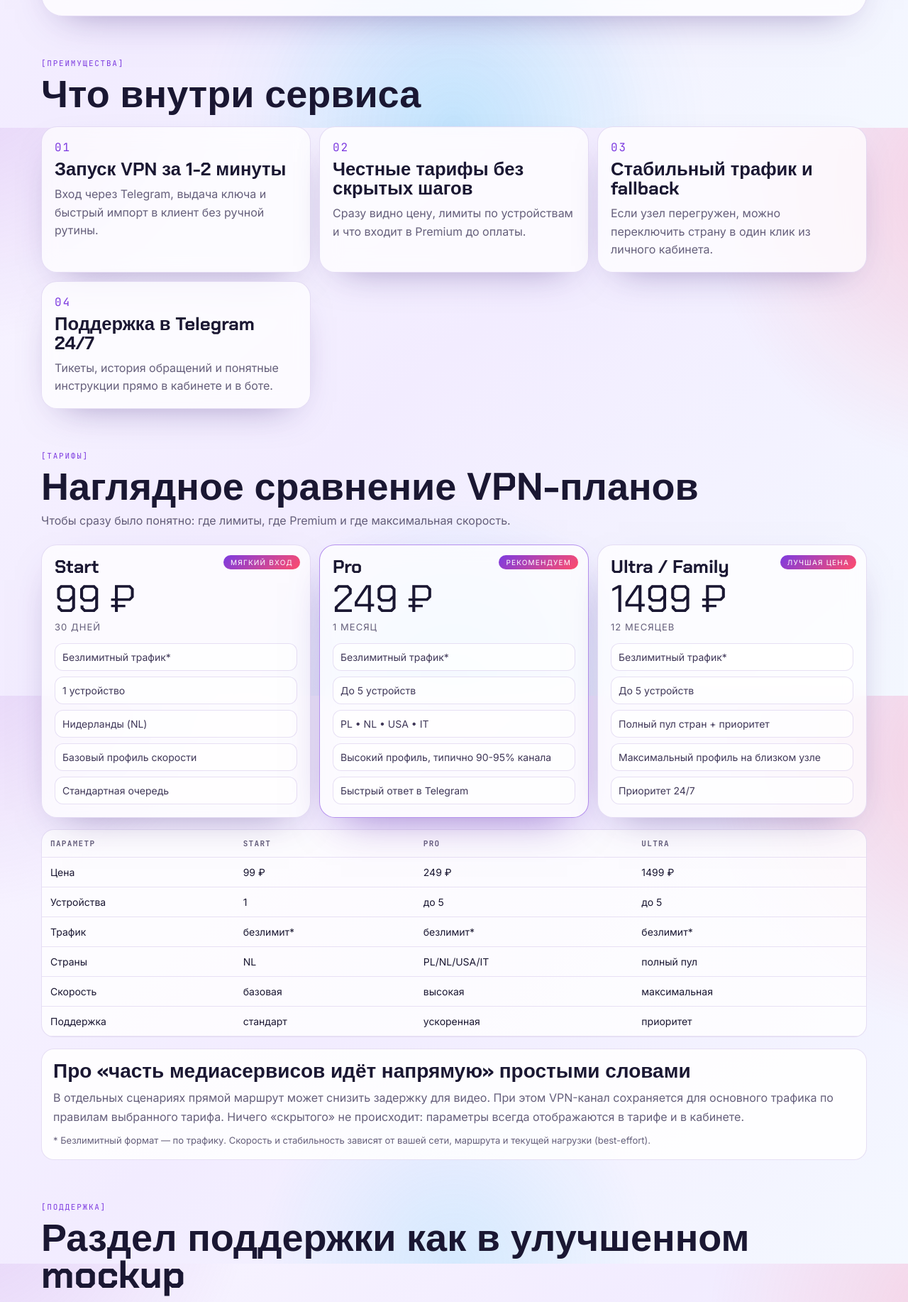
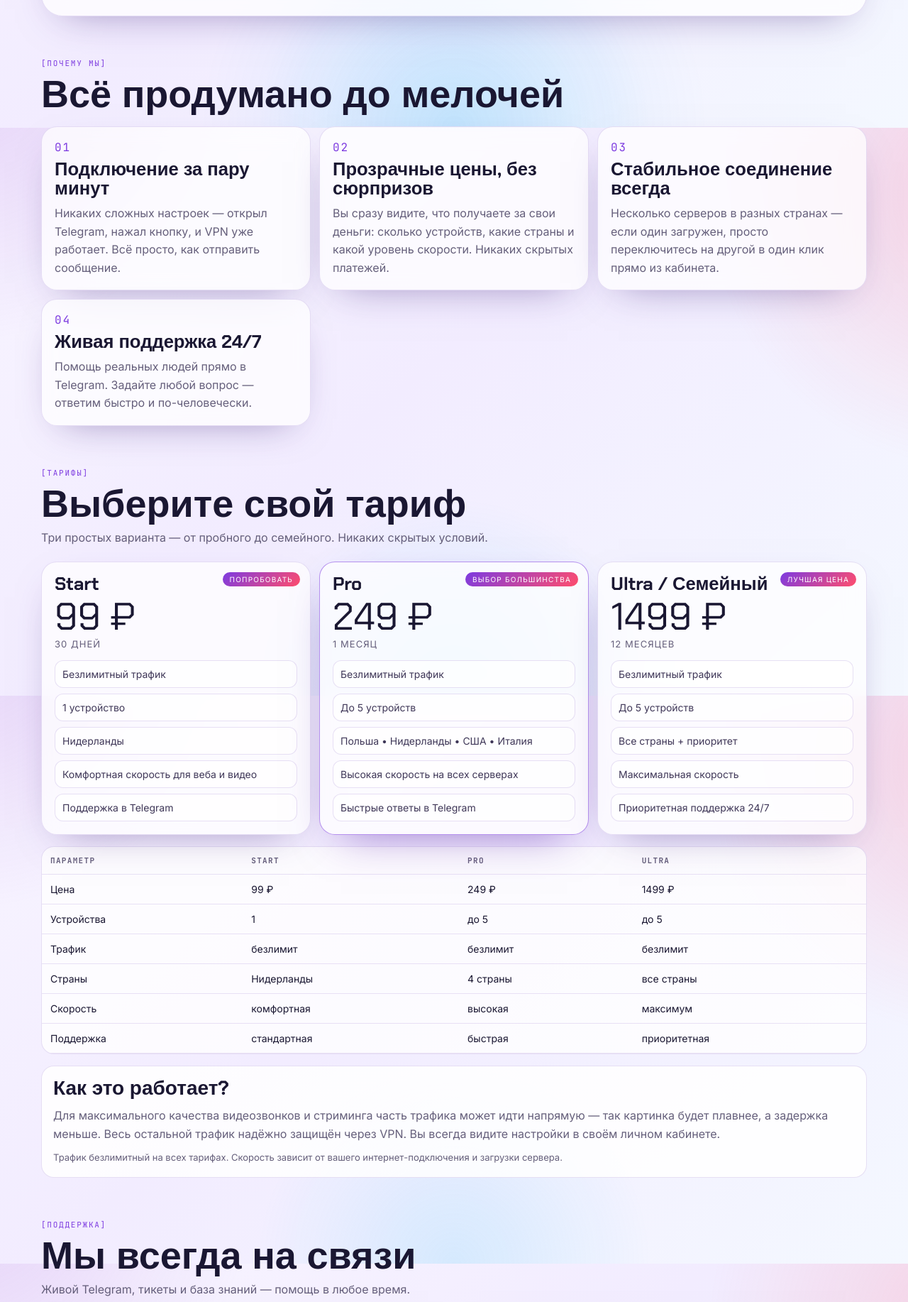
Before and after one commit to Kiwunaka/portal, a Next.js app in the folder marketing/: page / in a window 1280 px wide. Shown: the part 620-2454 px from the top of the page at 71% size. Built offline with nearby package versions, Linux system fonts and the light colour scheme; no server answers.

Commit message:
feat(marketing): refresh landing and checkout copy design

```diff
--- a/marketing/src/app/page.tsx
+++ b/marketing/src/app/page.tsx
@@ -47,20 +47,20 @@
 
 const FEATURES = [
   {
-    title: "Запуск VPN за 1-2 минуты",
-    desc: "Вход через Telegram, выдача ключа и быстрый импорт в клиент без ручной рутины.",
+    title: "Подключение за пару минут",
+    desc: "Никаких сложных настроек — открыл Telegram, нажал кнопку, и VPN уже работает. Всё просто, как отправить сообщение.",
   },
   {
-    title: "Честные тарифы без скрытых шагов",
-    desc: "Сразу видно цену, лимиты по устройствам и что входит в Premium до оплаты.",
+    title: "Прозрачные цены, без сюрпризов",
+    desc: "Вы сразу видите, что получаете за свои деньги: сколько устройств, какие страны и какой уровень скорости. Никаких скрытых платежей.",
   },
   {
-    title: "Стабильный трафик и fallback",
-    desc: "Если узел перегружен, можно переключить страну в один клик из личного кабинета.",
+    title: "Стабильное соединение всегда",
+    desc: "Несколько серверов в разных странах — если один загружен, просто переключитесь на другой в один клик прямо из кабинета.",
   },
   {
-    title: "Поддержка в Telegram 24/7",
-    desc: "Тикеты, история обращений и понятные инструкции прямо в кабинете и в боте.",
+    title: "Живая поддержка 24/7",
+    desc: "Помощь реальных людей прямо в Telegram. Задайте любой вопрос — ответим быстро и по-человечески.",
   },
 ];
 
@@ -70,65 +70,69 @@
     name: "Start",
     price: "99 ₽",
     period: "30 дней",
-    badge: "Мягкий вход",
-    traffic: "Безлимитный трафик*",
+    badge: "Попробовать",
+    traffic: "Безлимитный трафик",
     devices: "1 устройство",
-    countries: "Нидерланды (NL)",
-    speed: "Базовый профиль скорости",
-    support: "Стандартная очередь",
+    countries: "Нидерланды",
+    speed: "Комфортная скорость для веба и видео",
+    support: "Поддержка в Telegram",
   },
   {
     code: "pro_249",
     name: "Pro",
     price: "249 ₽",
     period: "1 месяц",
-    badge: "Рекомендуем",
-    traffic: "Безлимитный трафик*",
+    badge: "Выбор большинства",
+    traffic: "Безлимитный трафик",
     devices: "До 5 устройств",
-    countries: "PL • NL • USA • IT",
-    speed: "Высокий профиль, типично 90-95% канала",
-    support: "Быстрый ответ в Telegram",
+    countries: "Польша • Нидерланды • США • Италия",
+    speed: "Высокая скорость на всех серверах",
+    support: "Быстрые ответы в Telegram",
     highlight: true,
   },
   {
     code: "ultra_1499",
-    name: "Ultra / Family",
+    name: "Ultra / Семейный",
     price: "1499 ₽",
     period: "12 месяцев",
     badge: "Лучшая цена",
-    traffic: "Безлимитный трафик*",
+    traffic: "Безлимитный трафик",
     devices: "До 5 устройств",
-    countries: "Полный пул стран + приоритет",
-    speed: "Максимальный профиль на близком узле",
-    support: "Приоритет 24/7",
+    countries: "Все страны + приоритет",
+    speed: "Максимальная скорость",
+    support: "Приоритетная поддержка 24/7",
   },
 ];
 
 const PLAN_COMPARISON = [
   { metric: "Цена", start: "99 ₽", pro: "249 ₽", ultra: "1499 ₽" },
   { metric: "Устройства", start: "1", pro: "до 5", ultra: "до 5" },
-  { metric: "Трафик", start: "безлимит*", pro: "безлимит*", ultra: "безлимит*" },
-  { metric: "Страны", start: "NL", pro: "PL/NL/USA/IT", ultra: "полный пул" },
-  { metric: "Скорость", start: "базовая", pro: "высокая", ultra: "максимальная" },
-  { metric: "Поддержка", start: "стандарт", pro: "ускоренная", ultra: "приоритет" },
+  { metric: "Трафик", start: "безлимит", pro: "безлимит", ultra: "безлимит" },
+  { metric: "Страны", start: "Нидерланды", pro: "4 страны", ultra: "все страны" },
+  { metric: "Скорость", start: "комфортная", pro: "высокая", ultra: "максимум" },
+  { metric: "Поддержка", start: "стандартная", pro: "быстрая", ultra: "приоритетная" },
 ];
 
 const FAQS = [
   {
-    q: "Что значит: часть медиасервисов может идти напрямую?",
-    a: "Для некоторых потоковых сценариев прямой маршрут может дать меньшую задержку и стабильнее воспроизведение. VPN-канал при этом остается для основного трафика согласно вашему тарифу.",
+    q: "Как быстро я смогу начать?",
+    a: "Буквально за пару минут. Откройте бота в Telegram → выберите тариф → оплатите → скачайте ключ. Никаких инструкций на 10 страниц — всё интуитивно.",
   },
   {
-    q: "Где наглядно видно, какой тариф лучше?",
-    a: "В блоке сравнения выше: цена, устройства, скорость, страны и поддержка. Можно быстро понять разницу между Start, Pro и Ultra без скрытых условий.",
+    q: "Какой тариф мне подходит?",
+    a: "Start — если хотите просто попробовать VPN на одном устройстве. Pro — если пользуетесь с телефона и ноутбука и важна скорость. Ultra — для всей семьи на год, самая выгодная цена за месяц.",
   },
   {
-    q: "Premium (Pro/Ultra) безлимитный или лимитный?",
-    a: "По трафику — безлимитный формат best-effort. Фактическая скорость зависит от вашей сети, локации и текущей нагрузки на узел.",
+    q: "Есть ограничения по трафику?",
+    a: "Нет, трафик безлимитный на всех тарифах. Скорость зависит от вашего интернет-провайдера и загруженности сервера, но мы постоянно следим, чтобы всё работало быстро.",
   },
   {
-    q: "Как быстро начать использовать VPN?",
-    a: "Откройте Telegram-бота или WebApp, выберите тариф, оплатите и импортируйте ключ в приложение. Обычно это 1-2 минуты.",
+    q: "А если что-то не работает?",
+    a: "Напишите нам в Telegram — живые люди помогут в любое время суток. Обычно отвечаем в течение нескольких минут.",
+  },
+  {
+    q: "Мои данные в безопасности?",
+    a: "Мы храним только минимум, необходимый для работы аккаунта. Никакой рекламы, никаких продаж ваших данных третьим лицам. Подробнее — в политике конфиденциальности.",
   },
 ];
 
@@ -280,15 +284,15 @@
 
       <main id="main-content" className="lp-main">
         <section className="lp-hero">
-          <div className="lp-kicker">PORTAL VPN • RUB CHECKOUT • ЛИЧНЫЙ КАБИНЕТ</div>
+          <div className="lp-kicker">PORTAL VPN • ОПЛАТА В РУБЛЯХ • ЛИЧНЫЙ КАБИНЕТ</div>
           <h1>
-            Быстрый и понятный
+            Интернет без границ —
             <br />
-            <span>VPN для семьи и работы</span>
+            <span>просто и безопасно</span>
           </h1>
           <p>
-            Подключение через Telegram, наглядное сравнение тарифов, оплата в рублях и поддержка 24/7.
-            Всё, что нужно: ключ, устройства, тариф и помощь, в одном месте.
+            Подключи VPN за 2 минуты прямо из Telegram. Оплата в рублях,
+            понятные тарифы без подводных камней и живая поддержка 24/7.
           </p>
           <div className="lp-hero-actions">
             <a href={CHECKOUT_URL} target="_blank" rel="noreferrer" className="lp-btn lp-btn--primary">
@@ -316,8 +320,8 @@
 
         <section id="features" className="lp-section">
           <div className="lp-section-head">
-            <span>[Преимущества]</span>
-            <h2>Что внутри сервиса</h2>
+            <span>[Почему мы]</span>
+            <h2>Всё продумано до мелочей</h2>
           </div>
           <div className="lp-feature-grid">
             {FEATURES.map((item, idx) => (
@@ -333,8 +337,8 @@
         <section id="pricing" className="lp-section">
           <div className="lp-section-head">
             <span>[Тарифы]</span>
-            <h2>Наглядное сравнение VPN-планов</h2>
-            <p>Чтобы сразу было понятно: где лимиты, где Premium и где максимальная скорость.</p>
+            <h2>Выберите свой тариф</h2>
+            <p>Три простых варианта — от пробного до семейного. Никаких скрытых условий.</p>
           </div>
 
           <div className="lp-plan-grid">
@@ -379,14 +383,14 @@
           </div>
 
           <div className="lp-clarify">
-            <h3>Про «часть медиасервисов идёт напрямую» простыми словами</h3>
+            <h3>Как это работает?</h3>
             <p>
-              В отдельных сценариях прямой маршрут может снизить задержку для видео. При этом VPN-канал сохраняется
-              для основного трафика по правилам выбранного тарифа. Ничего «скрытого» не происходит: параметры всегда
-              отображаются в тарифе и в кабинете.
+              Для максимального качества видеозвонков и стриминга часть трафика может идти напрямую — так картинка
+              будет плавнее, а задержка меньше. Весь остальной трафик надёжно защищён через VPN.
+              Вы всегда видите настройки в своём личном кабинете.
             </p>
             <p className="lp-disclaimer">
-              * Безлимитный формат — по трафику. Скорость и стабильность зависят от вашей сети, маршрута и текущей нагрузки (best-effort).
+              Трафик безлимитный на всех тарифах. Скорость зависит от вашего интернет-подключения и загрузки сервера.
             </p>
           </div>
         </section>
@@ -394,8 +398,8 @@
         <section id="support" className="lp-section">
           <div className="lp-section-head">
             <span>[Поддержка]</span>
-            <h2>Раздел поддержки как в улучшенном mockup</h2>
-            <p>FAQ, живой Telegram, тикеты и юридические документы — в одной точке.</p>
+            <h2>Мы всегда на связи</h2>
+            <p>Живой Telegram, тикеты и база знаний — помощь в любое время.</p>
           </div>
 
           <div className="lp-support-grid">
@@ -416,7 +420,7 @@
             <article className="lp-card">
               <h3>Личный кабинет</h3>
               <p>
-                В кабинете доступны история тикетов, статус подписки, ключ подключения, устройства и оплата в рублях.
+                Всё в одном месте: ваша подписка, ключ для подключения, управление устройствами и оплата.
               </p>
               <div className="lp-hero-actions">
                 <a href={WEBAPP_URL} target="_blank" rel="noreferrer" className="lp-btn lp-btn--ghost">
@@ -524,7 +528,7 @@
         <div>
           <h3>PORTAL VPN</h3>
           <p>
-            Сервис VPN-доступа с управлением через Telegram и личный кабинет: подписка, ключи, устройства и поддержка.
+            Простой и надёжный VPN. Управление через Telegram, оплата в рублях, поддержка 24/7.
           </p>
         </div>
         <div>
```
Also changed, not shown: marketing/src/app/checkout/page.tsx (+19 -20 lines).
